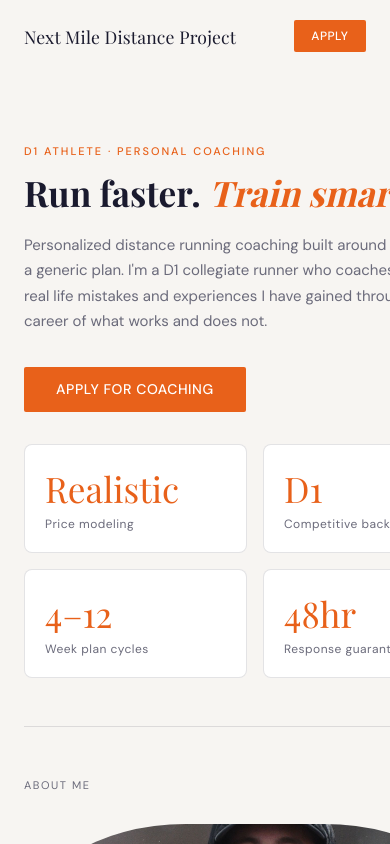
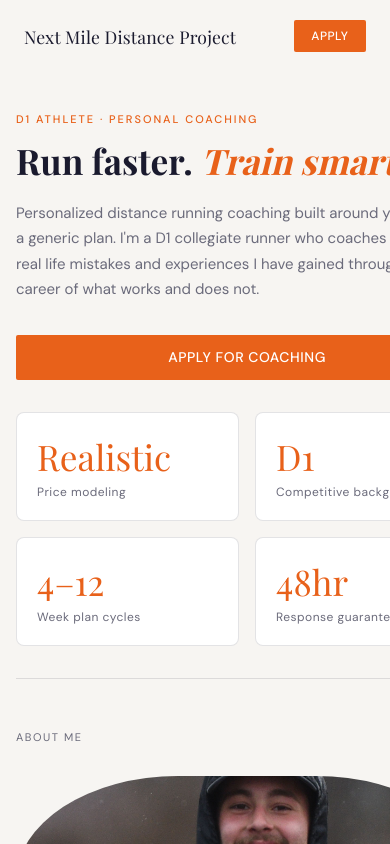
Before and after one commit to liamdavis3/Coaching, a Next.js app: page / in a window 390 px wide. Shown: the top 844 px of the page. Built offline with nearby package versions, Linux system fonts and the light colour scheme; a web font is replaced by a local one.

Commit message:
mobile optimized

```diff
--- a/app/globals.css
+++ b/app/globals.css
@@ -30,7 +30,11 @@ body {
 .page {
   max-width: 900px;
   margin: 0 auto;
-  padding: 0 1.5rem 4rem;
+  padding: 5rem 1rem 4rem;
+}
+
+@media (min-width: 640px) {
+  .page { padding: 5rem 1.5rem 4rem; }
 }
 
 .divider {
@@ -41,11 +45,19 @@ body {
 
 /* ── Hero ── */
 .hero {
-  padding: 4rem 0 3rem;
+  padding: 2rem 0 2rem;
   display: grid;
-  grid-template-columns: 1fr 1fr;
-  gap: 3rem;
+  grid-template-columns: 1fr;
+  gap: 2rem;
   align-items: center;
+}
+
+@media (min-width: 640px) {
+  .hero {
+    padding: 4rem 0 3rem;
+    grid-template-columns: 1fr 1fr;
+    gap: 3rem;
+  }
 }
 
 .hero-eyebrow {
@@ -92,6 +104,13 @@ body {
   text-transform: uppercase;
   text-decoration: none;
   transition: background 0.2s;
+  width: 100%;
+  text-align: center;
+  box-sizing: border-box;
+}
+
+@media (min-width: 640px) {
+  .hero-cta { width: auto; }
 }
 
 .hero-cta:hover {
@@ -290,7 +309,11 @@ body {
 
 /* ── Form body ── */
 .form-body {
-  padding: 2rem;
+  padding: 1.25rem;
+}
+
+@media (min-width: 640px) {
+  .form-body { padding: 2rem; }
 }
 
 .form-step-title {
@@ -331,7 +354,7 @@ body {
 .field select,
 .field textarea {
   font-family: var(--font-body);
-  font-size: 14px;
+  font-size: 16px;
   padding: 0.65rem 0.85rem;
   border: 0.5px solid var(--border);
   border-radius: 6px;
@@ -339,6 +362,15 @@ body {
   color: var(--text);
   outline: none;
   transition: border-color 0.15s;
+  width: 100%;
+}
+
+@media (min-width: 640px) {
+  .field input,
+  .field select,
+  .field textarea {
+    font-size: 14px;
+  }
 }
 
 .field input:focus,
@@ -402,6 +434,7 @@ body {
   margin-top: 2rem;
   padding-top: 1.5rem;
   border-top: 0.5px solid var(--border);
+  gap: 0.75rem;
 }
 
 .btn-ghost {
@@ -411,11 +444,12 @@ body {
   font-family: var(--font-body);
   font-size: 13px;
   font-weight: 500;
-  padding: 0.7rem 1.5rem;
+  padding: 0.85rem 1.5rem;
   border-radius: 4px;
   cursor: pointer;
   letter-spacing: 0.04em;
   transition: all 0.15s;
+  min-height: 44px;
 }
 
 .btn-ghost:hover {
@@ -429,12 +463,13 @@ body {
   font-family: var(--font-body);
   font-size: 13px;
   font-weight: 500;
-  padding: 0.7rem 1.75rem;
+  padding: 0.85rem 1.75rem;
   border-radius: 4px;
   border: none;
   cursor: pointer;
   letter-spacing: 0.04em;
   transition: background 0.2s;
+  min-height: 44px;
 }
 
 .btn-primary:hover {
@@ -515,18 +550,13 @@ body {
 
 /* ── Responsive ── */
 @media (max-width: 640px) {
-  .about-content{
+  .about-content {
     grid-template-columns: 1fr;
   }
 
-  .about-photo{
-    width:100%;
+  .about-photo {
+    width: 100%;
     height: 300px;
-  }
-
-  .hero {
-    grid-template-columns: 1fr;
-    gap: 2rem;
   }
 
   .hero-title {
@@ -554,12 +584,20 @@ body {
     display: none;
   }
 
-  .sticky-nav-links .sticky-nav-link {
+  .sticky-nav-link {
     display: none;
   }
 
   .testimonials-grid {
     grid-template-columns: 1fr;
+  }
+
+  .form-header {
+    padding: 1.25rem;
+  }
+
+  .testimonial-card:hover {
+    transform: none;
   }
 }
 
@@ -974,6 +1012,7 @@ html {
 .sticky-nav-scrolled {
   background: rgba(247, 245, 242, 0.92);
   backdrop-filter: blur(8px);
+  -webkit-backdrop-filter: blur(8px);
   border-bottom: 0.5px solid var(--border);
   padding: 0.85rem 1.5rem;
 }
@@ -1037,10 +1076,7 @@ html {
   background: var(--accent-light);
 }
 
-/* Push page content below fixed nav */
-.page {
-  padding-top: 5rem;
-}
+/* padding-top handled in .page declaration above */
 
 /* ── Testimonials ── */
 .testimonials-section {
```
